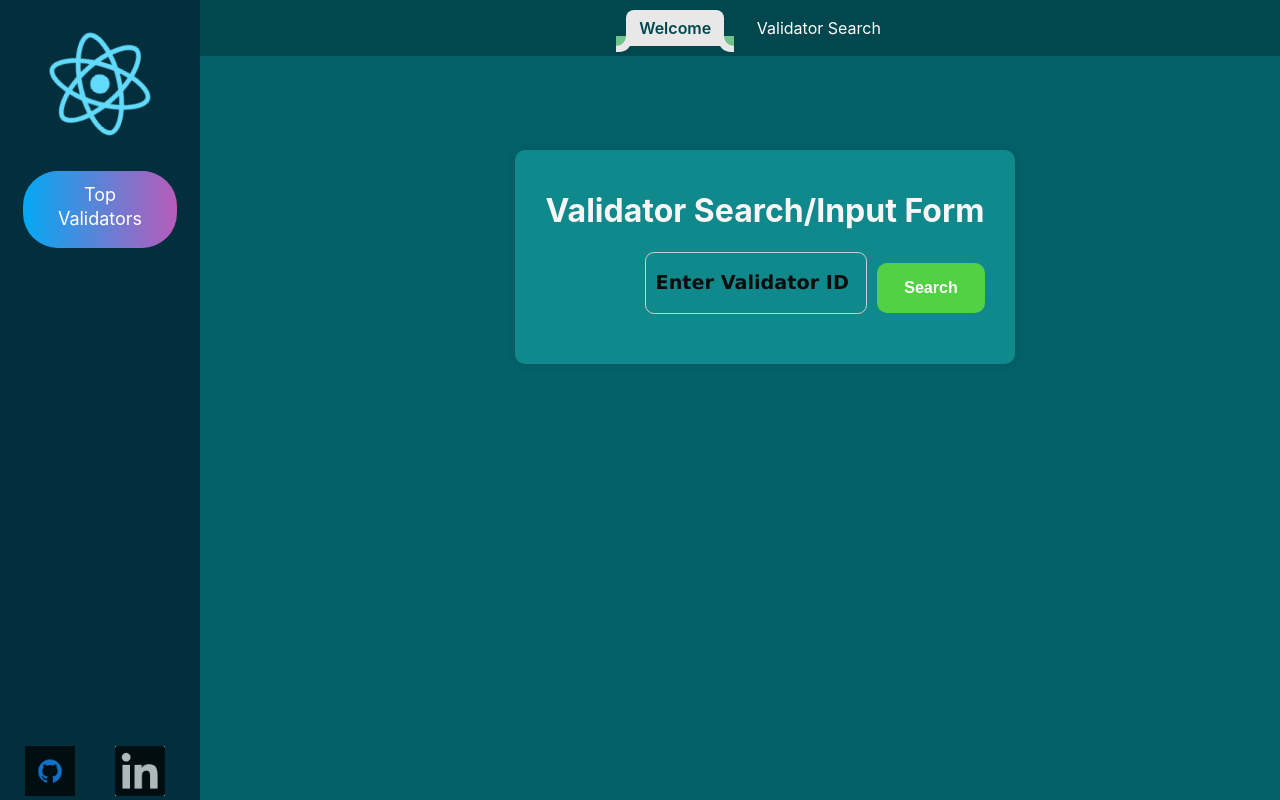
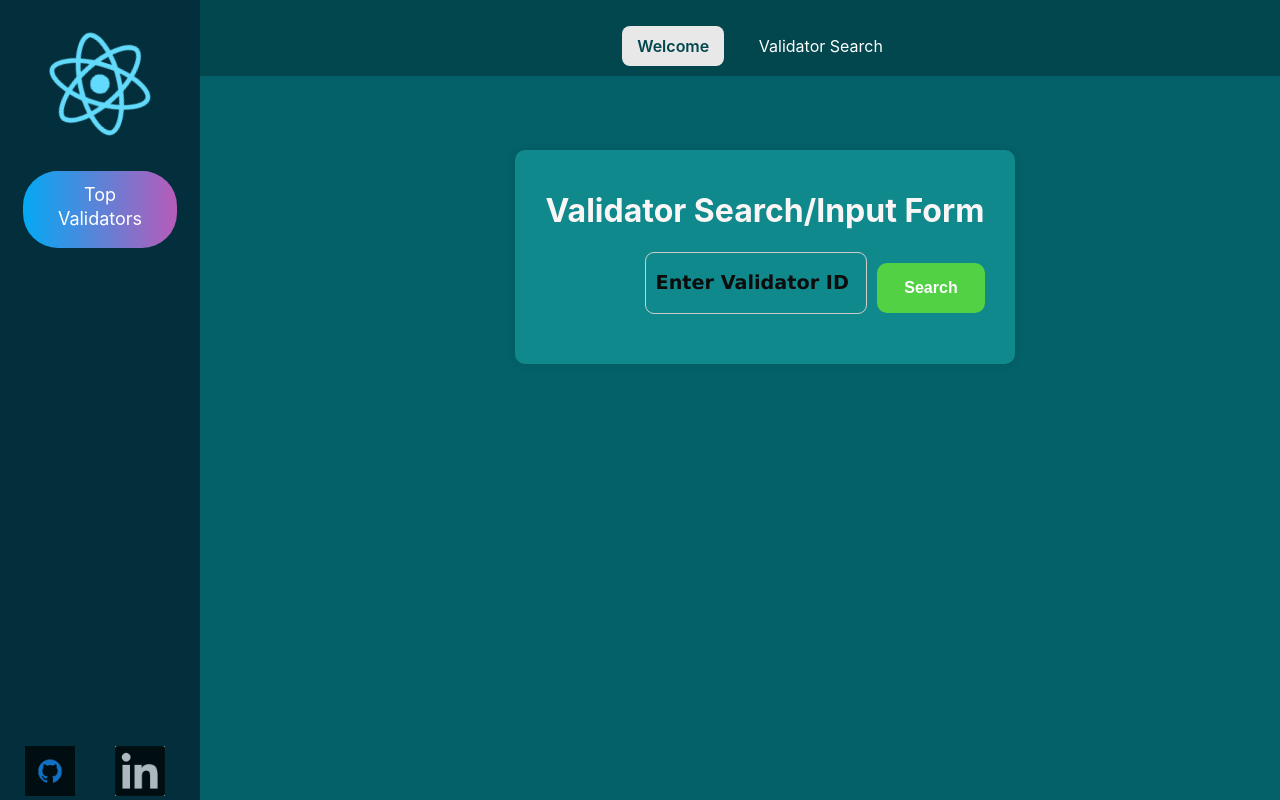
Before and after one commit to kritz12/Ethereum-Validator, a React (Create React App) app: page /validator in a window 1280 px wide. Built offline with nearby package versions, Linux system fonts and the light colour scheme.

Commit message:
Update Navbar.css

```diff
--- a/src/Navbar.css
+++ b/src/Navbar.css
@@ -12,69 +12,52 @@
   align-items: center;
 }
 
+
 .radio-inputs {
+  position: relative;
+  width: calc(100% - 280px);
+  margin-left: 0px;
   display: flex;
+  border-radius: 10px;
+  background-color: transparent;
+  box-sizing: border-box;
+  font-size: 14px;
+  padding: 1rem 1rem 0 1rem;
   justify-content: center;
   align-items: center;
+  font-size: medium;
   gap: 20px;
 }
 
-.radio {
-  display: flex;
-  align-items: center;
-}
-
-.radio input {
+.radio-inputs .radio input {
   display: none;
 }
 
-.radio .name {
+.radio-inputs .radio .name {
   display: flex;
   cursor: pointer;
   align-items: center;
   justify-content: center;
-  border-top-left-radius: 0.5rem;
-  border-top-right-radius: 0.5rem;
-  border: none;
+  border-radius: 0.5rem;
+  border: 2px solid transparent;
   padding: 0.5rem 0.8rem;
   color: #fff;
   transition: all 0.15s ease-in-out;
   position: relative;
+  background-color: #02474d;
 }
 
-.radio input:checked + .name {
+.radio-inputs .radio input:checked + .name {
   background-color: #e8e8e8;
   font-weight: 600;
   color: #02474d;
 }
 
-.radio input + .name:hover {
+.radio-inputs .radio input + .name:hover {
   background-color: #ddd;
   color: black;
 }
 
-.radio input:checked + .name:hover {
+.radio-inputs .radio input:checked + .name:hover {
   color: #1d1d29;
 }
-
-.radio input:checked + .name::after,
-.radio input:checked + .name::before {
-  content: "";
-  position: absolute;
-  width: 10px;
-  height: 10px;
-  background-color: #70c489;
-  bottom: 0;
-}
-
-.radio input:checked + .name::after {
-  right: -10px;
-  border-bottom-left-radius: 300px;
-  box-shadow: -3px 3px 0px 3px #e8e8e8;
-}
-
-.radio input:checked + .name::before {
-  left: -10px;
-  border-bottom-right-radius: 300px;
-  box-shadow: 3px 3px 0px 3px #e8e8e8;
-}
```
